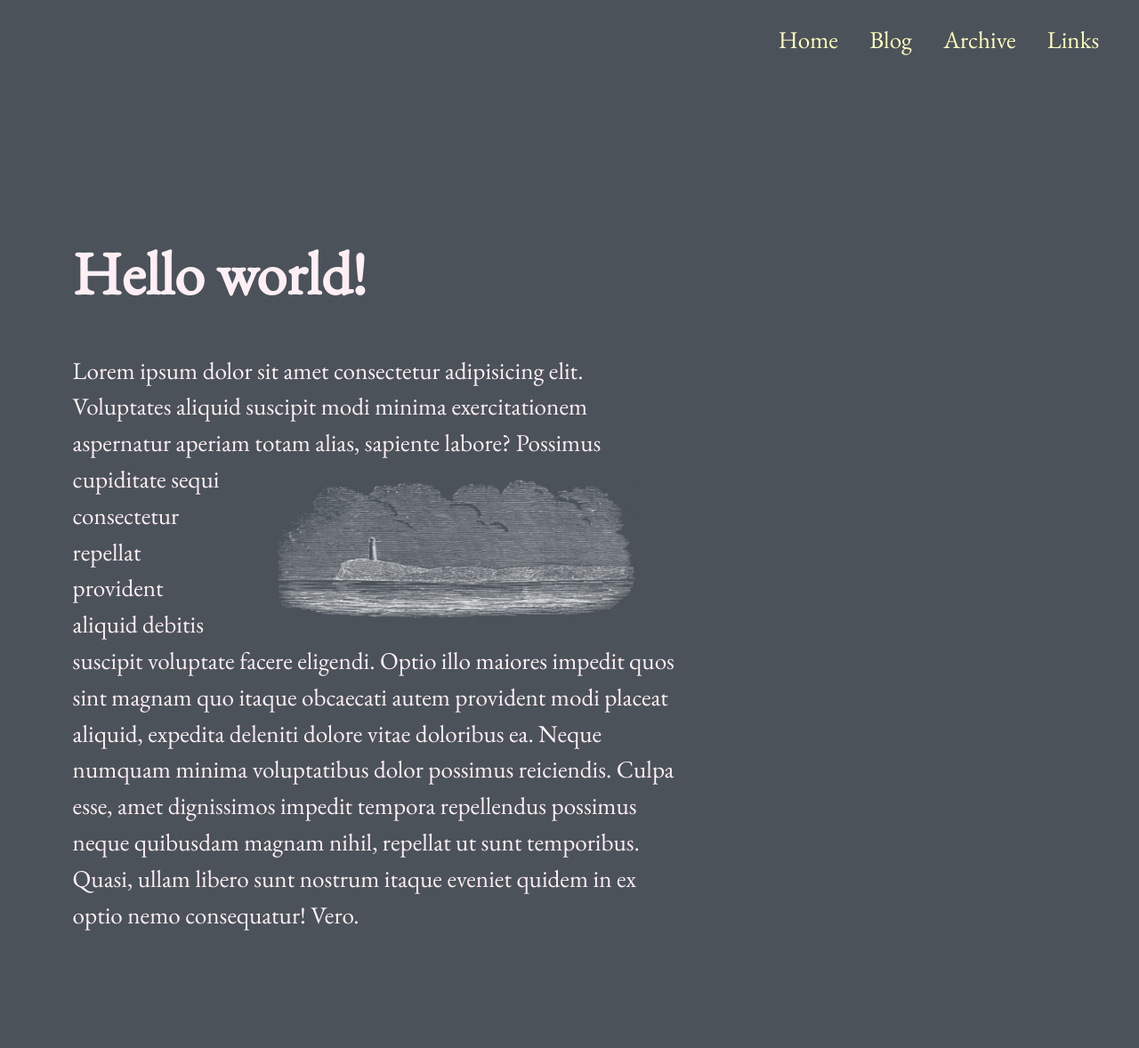
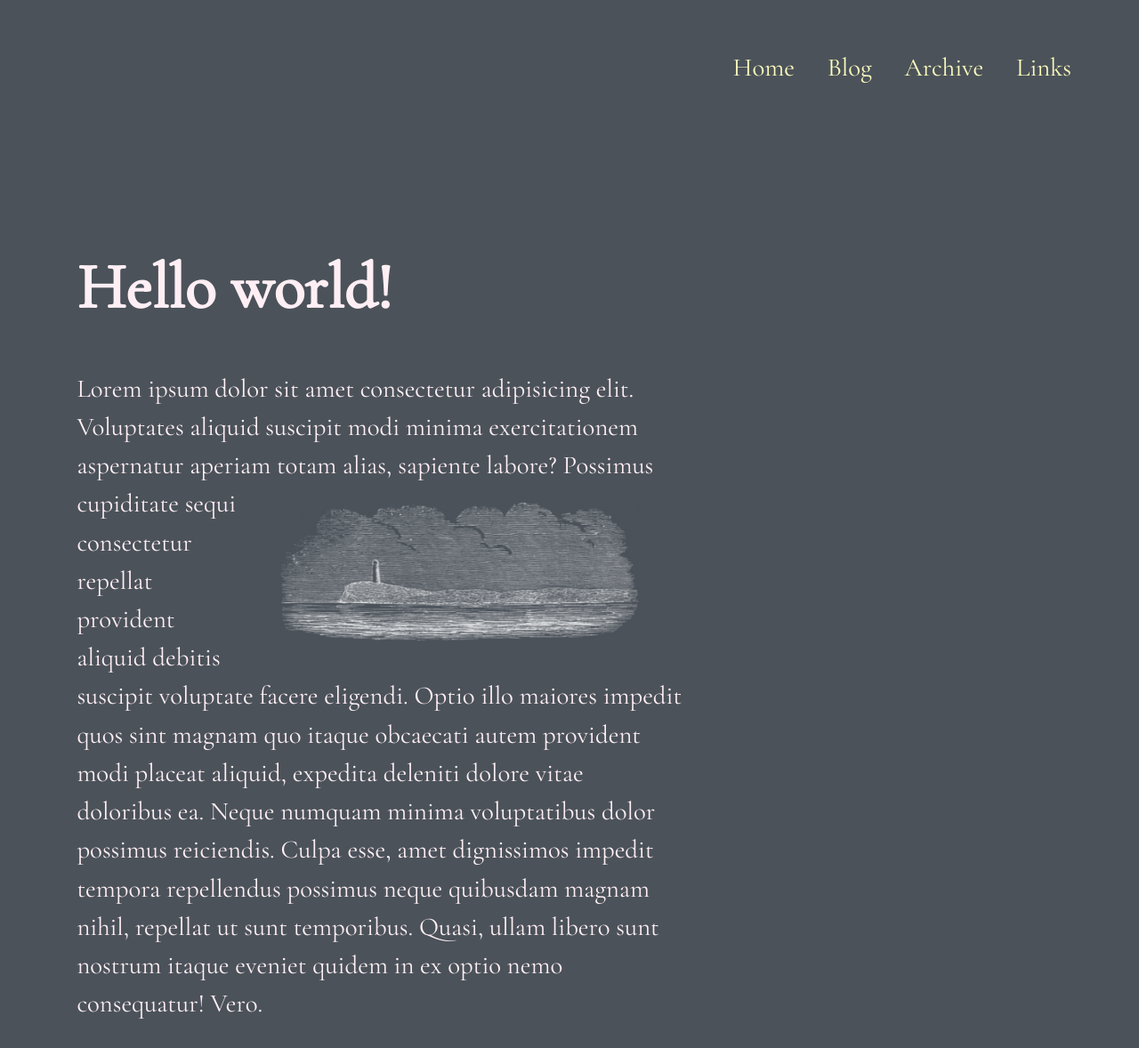
Before and after one commit to denismcdonald/blog, a Jekyll site: the page built from index.html, in a window 1280 px wide. Shown: the whole page at 89% size. Built offline with Jekyll 4.4.1, drawn with Linux system fonts in a browser that asks for light colours; some web fonts are replaced; before the commit the page ends 1077 px from its top, so only the background shows below that.

Commit message:
Improve margins

```diff
--- a/_layouts/default.html
+++ b/_layouts/default.html
@@ -7,7 +7,7 @@
     <meta name="description" content="Personal website of Denis McDonald">
     <title>{{ page.title }}</title>
     <link rel="stylesheet" href="{{ site.baseurl }}/assets/css/styles.css">
-    <link href="https://fonts.googleapis.com/css?family=IM+Fell+Double+Pica:400,400i|IM+Fell+Great+Primer|EB+Garamond" rel="stylesheet">
+    <link href="https://fonts.googleapis.com/css?family=Cormorant+Garamond" rel="stylesheet">
 
     <!-- Favicons -->
     <link rel="apple-touch-icon" sizes="180x180" href="{{ site.baseurl }}/apple-touch-icon.png">
--- a/_sass/main.scss
+++ b/_sass/main.scss
@@ -5,7 +5,7 @@ MOBILE STYLES (See media queries below for desktop styles)
 */
 
 :root {
-    font-size: calc(0.9em + 1vw);
+    font-size: calc(1.1em + 1vw);
 }
 
 
@@ -17,36 +17,18 @@ MOBILE STYLES (See media queries below for desktop styles)
 
 html {
     box-sizing: border-box;
-    position: relative;
 }
 
 
 body {
     background-color: #4B525A;
     color: #FFEFF4;
-    font-family: "Segoe UI", Candara, "Bitstream Vera Sans", "DejaVu Sans", "Bitstream Vera Sans", "Trebuchet MS", Verdana, "Verdana Ref", sans-serif;
-    font-family: 'IM Fell Double Pica', serif;
-    font-family: 'IM Fell Great Primer', serif;
-    font-family: 'EB Garamond', serif;
+    // font-family: "Segoe UI", Candara, "Bitstream Vera Sans", "DejaVu Sans", "Bitstream Vera Sans", "Trebuchet MS", Verdana, "Verdana Ref", sans-serif;
+    font-family: 'Cormorant Garamond', serif;
     font-size: 100%;
     padding: 0;
     margin: 0;
 }
-
-
-.lighthouse {
-    width: 100%;
-    margin: 0;
-    float: right;
-    max-width: 500px;
-    display: block;
-}
-
-
-// .body-light {
-//     background-color: #fff;
-//     color: #000;
-// }
 
 
 a {
@@ -106,7 +88,7 @@ aside {
 
 .content-container {
     margin: 0 1rem 1rem 1rem;
-    padding-top: 6rem;
+    padding-top: 3rem;
     max-width: 680px;
 }
 
@@ -118,15 +100,6 @@ aside {
 
 .current:before {
     content: "\003e";
-}
-
-
-.d {
-    border-radius: 4px;
-    box-shadow: 10px 10px 30px rgba(7, 7, 7, 0.3);
-    margin: 1.5rem 1rem 1rem 6rem;
-    padding: 0;
-    float: left;
 }
 
 
@@ -142,7 +115,6 @@ aside {
 
 h1 {
     font-size: 2.5rem;
-    // margin: 0;
 }
 
 
@@ -162,18 +134,26 @@ h1 {
 }
 
 
+.lighthouse {
+    width: 100%;
+    margin: 0;
+    float: right;
+    max-width: 500px;
+    display: block;
+}
+
+
 nav {
     display: flex;
     justify-content: space-between;
-    position: absolute;
-    right: 1rem;
-    top: 1rem;
+    text-align: center;
+    margin: 2rem 1rem 1rem 1rem;
 }
 
 
 nav a {
-    font-size: 1.15rem;
-    margin: 0 0.5rem 0 0.5rem;
+    // font-size: 1rem;
+    margin: 0 0.25rem 0 0.25rem;
     padding: 0 4px;
     text-decoration: none;
 }
@@ -226,8 +206,7 @@ code {
 
 .toc {
     clear: both;
-    border-radius: 8px;
-    margin: 7rem 0 -3rem 1.5rem;
+    margin: 4rem 0 -1rem 1rem;
 }
 
 
@@ -241,7 +220,6 @@ code {
 
 
 .toc-heading {
-    border-radius: 8px;
     float: right;
     margin: 0.5rem 0 0 0.25rem;
     padding: 0.25rem 0.5rem 0 0.75rem;
@@ -307,11 +285,21 @@ Breakpoint 1 (Dispense with critical mobile styles)
 
 @media (min-width: 540px) {
 
+    :root {
+        font-size: calc(1em + 1vw);
+    }
+
+
+    .content-container {
+        margin: 0 1rem 1rem 2rem;
+        padding-top: 6rem;
+    }
+
 
     .edit {
         float: left;
         font-size: 1rem;
-        margin: 1rem 0 2rem 1rem;
+        margin: 1rem 0 2rem 2rem;
     }
 
 
@@ -320,8 +308,17 @@ Breakpoint 1 (Dispense with critical mobile styles)
     }
 
 
+    nav {
+        margin: 1rem;
+        position: absolute;
+        right: 1rem;
+        top: 1rem;
+    }
+
+
     nav a {
         font-size: 1rem;
+        margin: 0 0.5rem 0 0.5rem;
     }
 
 
@@ -330,6 +327,12 @@ Breakpoint 1 (Dispense with critical mobile styles)
         font-size: 1rem;
         margin: 1rem 2rem 2rem 0;
     }
+
+
+    .toc {
+        margin: 7rem 0 -3rem 1.5rem;
+    }
+
 
 }
 
```
Also changed, not shown: 12 other files.
